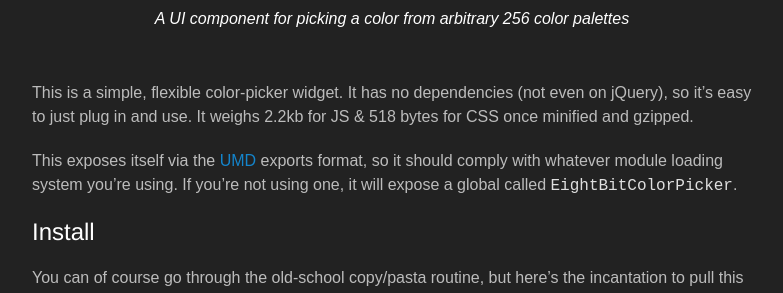
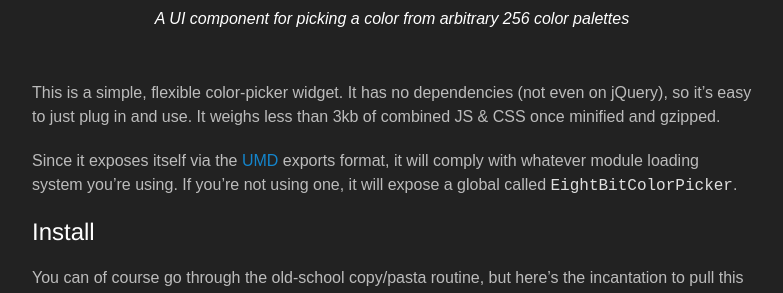
Before and after one commit to bilalq/eight-bit-color-picker, a Jekyll site: the page built from index.md, in a window 1280 px wide. Shown: the part 247-540 px from the top of the page, without its empty margins (248-1031 px from the left). Built offline with Jekyll 4.4.1, drawn with Linux system fonts in a browser that asks for light colours; Markdown is read by kramdown in place of the engine named in the settings.

Commit message:
Rephrase docs

```diff
--- a/index.md
+++ b/index.md
@@ -13,12 +13,12 @@
 > A UI component for picking a color from arbitrary 256 color palettes
 
 This is a simple, flexible color-picker widget. It has no dependencies (not
-even on jQuery), so it's easy to just plug in and use. It weighs 2.2kb for JS
-& 518 bytes for CSS once minified and gzipped.
+even on jQuery), so it's easy to just plug in and use. It weighs less than 3kb
+of combined JS & CSS once minified and gzipped.
 
-This exposes itself via the
+Since it exposes itself via the
 [UMD](https://github.com/umdjs/umd/blob/master/returnExports.js) exports format,
-so it should comply with whatever module loading system you're using. If you're
+it will comply with whatever module loading system you're using. If you're
 not using one, it will expose a global called `EightBitColorPicker`.
 
 Install
```
